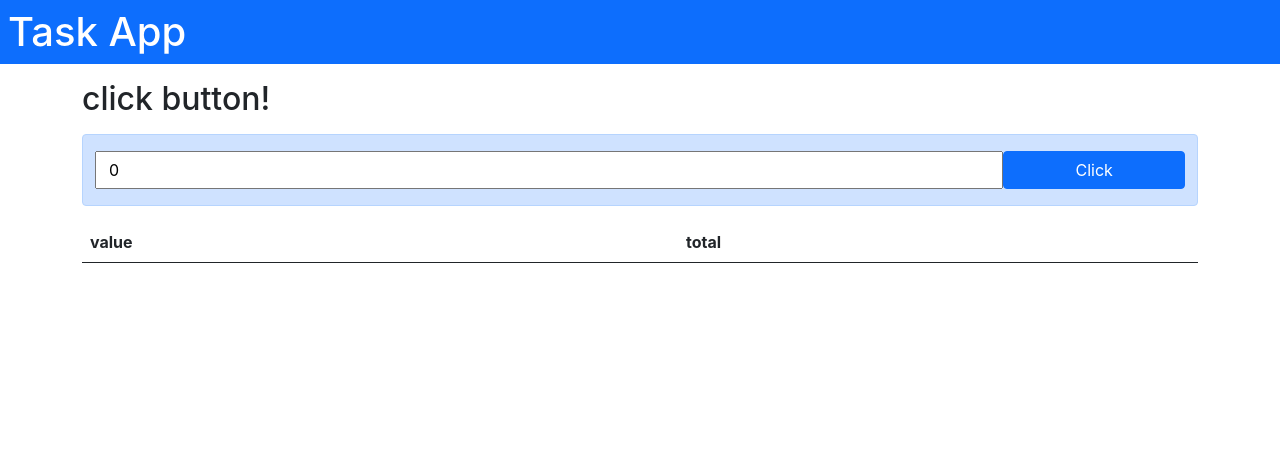
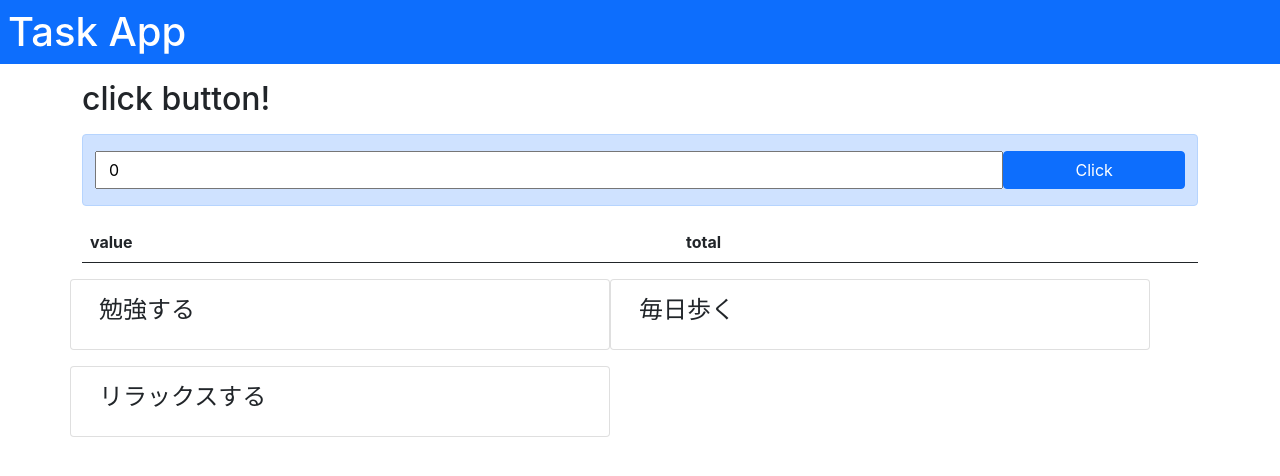
Before and after one commit to PlasticBucket1944/react-task-app, a React (Create React App) app: page / in a window 1280 px wide. Shown: the top 476 px of the page. Built offline with nearby package versions, Linux system fonts and the light colour scheme.

Commit message:
html作成中　データを取得して表示するまで、その他仮のデザインなど

```diff
--- a/src/App.tsx
+++ b/src/App.tsx
@@ -1,10 +1,27 @@
 import {ChangeEvent, KeyboardEvent,
   ReactElement, useState} from 'react'
+import {Task, TaskStauts} from './TaskEntity';
+import { getTaskAll } from './TaskModel';
+
 //import './App.css'
 
 function App():ReactElement {
 const [val, setVal] = useState(0)
 const [data,setData] = useState<number[]>([])
+
+const [tasks, setTasks] = useState<Task[]>([]);
+
+const loadEvent = () => {
+  const hoge: Task[] = getTaskAll();
+  setTasks(hoge);
+  console.log(tasks);
+}
+window.addEventListener('load', (event) => {
+  setTasks(task => getTaskAll());
+  console.log(tasks);
+});
+//window.addEventListener('load', loadEvent);
+
 
 const doChange = (event:ChangeEvent):void=> {
   const ob = event.target as HTMLInputElement
@@ -22,7 +39,8 @@ const doAction = ():void=> {
 }
 
 const doType = (event:KeyboardEvent):void=> {
-  if (event.code == 'Enter') {
+  console.log(tasks)
+  if (event.code === 'Enter') {
       doAction()
   }
 }
@@ -30,13 +48,14 @@ const doType = (event:KeyboardEvent):void=> {
 let total = 0
 return (
   <div>
+    {/* ヘッダー */}
     <h1 className="bg-primary text-white p-2">Task App</h1>
+    {/* メインコンテンツ */}
     <div className="container">
       <h2 className="my-3">click button!</h2>
       <div className="alert alert-primary">
         <div className="row px-2">
-              <input type="number" className="col"
-                  onChange={doChange} onKeyPress={doType} value={val} />
+          <input type="number" className="col" onChange={doChange} onKeyPress={doType} value={val} />
           <button onClick={doAction} className="btn btn-primary col-2">
             Click
           </button>
@@ -51,6 +70,66 @@ return (
         })}
         </tbody>
       </table>
+
+      <div className="row">
+        {/* <!-- カラム01 --> */}
+        {/* <!-- カードの枠：card --> */}
+        <div className="card mb-3" style={{maxWidth: '540px'}}>
+          {/* <!-- ガターを削除 --> */}
+          <div className="row g-0">
+            {/* <!-- mdブレイクポイントで水平に --> */}
+            <div className="col-md-8">
+              {/* <!-- カードの本文 --> */}
+              <div className="card-body">
+                <h4 className="card-title">勉強する</h4>
+              </div>
+              <div className="col-md-4"></div>
+            </div>
+          </div>
+        </div>
+        {/* <!-- カラム02 --> */}
+        {/* <!-- カードの枠：card --> */}
+        <div className="card mb-3" style={{maxWidth: '540px'}}>
+          {/* <!-- ガターを削除 --> */}
+          <div className="row g-0">
+            {/* <!-- mdブレイクポイントで水平に --> */}
+            <div className="col-md-8">
+              {/* <!-- カードの本文 --> */}
+              <div className="card-body">
+                <h4 className="card-title">毎日歩く</h4>
+              </div>
+              <div className="col-md-4"></div>
+            </div>
+          </div>
+        </div>
+
+        {/* <!-- カラム02 --> */}
+        {/* <!-- カードの枠：card --> */}
+        <div className="card mb-3" style={{maxWidth: '540px'}}>
+          {/* <!-- ガターを削除 --> */}
+          <div className="row g-0">
+            {/* <!-- mdブレイクポイントで水平に --> */}
+            <div className="col-md-8">
+              {/* <!-- カードの本文 --> */}
+              <div className="card-body">
+                <h4 className="card-title">リラックスする</h4>
+              </div>
+              <div className="col-md-4"></div>
+            </div>
+          </div>
+        </div>
+      </div>
+
+      <div className="row">
+        {tasks.map((task) => (
+          <div>
+            {task.id}
+            {task.name}
+            {task.status}
+          </div>
+        ))}
+      </div>
+
     </div>
   </div>
 )
```
Lines whose indentation alone changed are shown as unchanged.
